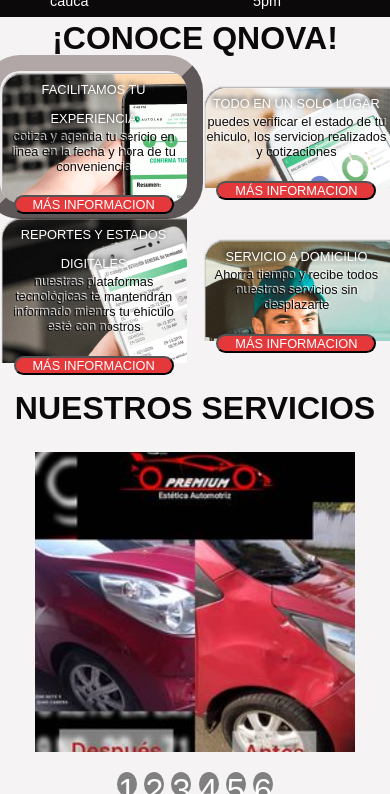
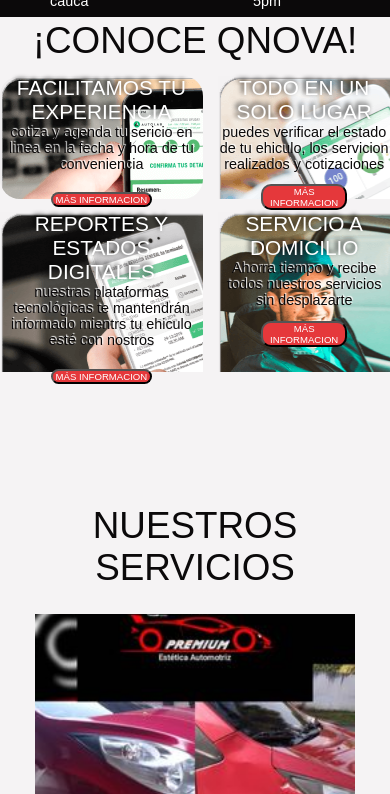
Before and after one commit to sebastianmontoyac/pagina-web-qnova, a plain HTML site: page index.html in a window 390 px wide. Shown: the part 50-844 px from the top of the page. Drawn offline with Linux system fonts and the light colour scheme.

Commit message:
se quito el marco y se uso media queries

```diff
--- a/style.css
+++ b/style.css
@@ -9,10 +9,6 @@
 html {
     font-size: 62.5%;
 width: 100%;
-}
-body {
-    font-size: 1.6rem;
-    ;
 }
 
 :root{
@@ -64,7 +60,7 @@
     width: 100vw;
 }
 .main__h1{
- margin-top: 19px;
+ margin-top: 58px;
 padding: 13px 0px 25px 0;
 text-align: center;
 width: 100vw;
@@ -120,7 +116,9 @@
 .menu{
     text-align: center;
     margin: 20px;
+
 }
+
 
 .menu li{
     display: inline-block;
@@ -133,7 +131,7 @@
     background-color: grey;
     width: 20px;
     height: 24px;
-    font-size: 2.0rem;
+    font-size: 1.3rem;
     border-radius: 100%;
 }
 
@@ -171,38 +169,36 @@
     background-image: url(./imagenes/facilitamos-tu-experiencia-v2.webp);
     grid-area:b;
     width: 100%;
+    height: 100%;
     background-repeat: no-repeat;
-    outline: 1rem  outset  var(--primary-color7);
     border-radius: 20px;
 }
 .c{
     background-image: url(./imagenes/todo-en-un-solo-lugar-v2.webp);
     grid-area:c;
     width: 100%;
-
-        background-repeat: no-repeat;
+    height: 100%;
+    background-repeat: no-repeat;
 }
 .d{
     background-image: url(./imagenes/reportes-y-estados-digitales-v2.webp);
     grid-area:d;
     width: 100%;
+    height: 100%;
 
-        background-repeat: no-repeat;
 }
 .e{
     background-image: url(./imagenes/servicio-a-domicilio.webp);
     grid-area:e;
     width: 100%;
-
+    height: 100%;
     background-repeat: no-repeat;
 }
 .grid__titulo{
-    font-size: 0.8rem;
     text-shadow: -2px -2px 5px rgb(0, 0, 0);
     color:var(--primary-color10) ;
 }
 .grid__parrafo{
-    font-size: 1rem;
     color: var(--primary-color1);
     text-shadow: 1px -1px 1px rgb(255 255 255);
    }
@@ -216,27 +212,64 @@
     color: var(--primary-color10);
 }
 .a,.main__h1{
-    font-size: 2rem;
-    font-weight: 500;
-    font-weight: 600;
+   font-weight: 500;
+
 }
 
 .grid__titulo{
-    font-size: 0.8rem;
+
     font-weight: 300;
 }
 
 .grid__parrafo{
-    font-size: 0.8rem;
-    font-weight: 200;
+font-weight: 200;
 }
 .grid__boton{
-    font-size: 0.8rem;
-    font-weight: 200;
-
 }
 
 footer{
     background-color:var(--primary-color7);
     color: var(--primary-color2);
+    font-size: 0.8rem;
     }
+
+@media screen and (min-width:320px) and (max-width:947px) {
+        .b,.c,.d,.e{
+
+        font-size: 1.3rem;}
+
+
+        .a, .main__h1{
+            font-size: 2.3rem;
+        }
+        .grid__boton {
+            width: 50%;
+            font-size: 0.6rem}
+        .grid__parrafo{
+        font-size:0.9rem; }
+
+        .main__h1{
+            margin-top: 134px;
+        }
+    }
+
+    @media screen and (min-width:948px){
+        .b,.c,.d,.e{
+
+            font-size: 2rem;}
+
+        .a, .main__h1{
+            font-size: 2.3rem;
+        }
+        .grid__parrafo{
+            font-size:1.5rem;
+            max-width: 613px; }
+        .grid__boton {
+              font-size: 1.2rem}
+        .main-navigation{
+            font-size: 1.5rem;
+        }
+        .main-navigation img{
+            width: 30px;
+        }
+    }
```
